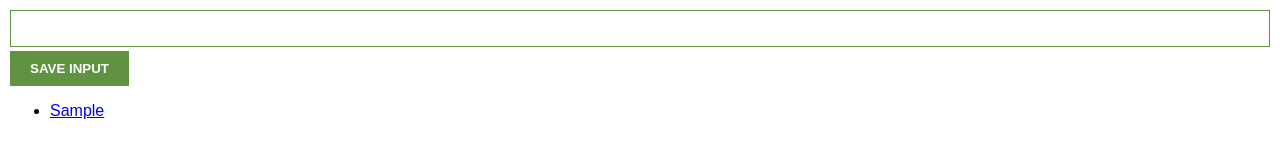
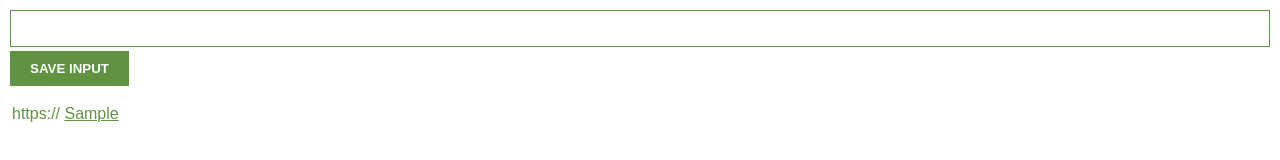
Before and after one commit to grayd500/JS-Chrome-Extension-Project, a plain HTML site: page index.html in a window 1280 px wide. Both pictures are taken after typing "Sample" into the empty fields and a click on the button "SAVE INPUT". Drawn offline with Linux system fonts and the light colour scheme.

Commit message:
Update with a little CSS styling on the anchor tags

```diff
--- a/index.css
+++ b/index.css
@@ -14,8 +14,30 @@ input {
 
 button {
     background: #5f9341;
+    margin-bottom: 3px;
     color: white;
     padding: 10px 20px;
     border: none;
     font-weight: bold;
+
 }
+
+
+/* STYLE THE LIST ACCORDING TO THE DESIGN */
+ul {
+    padding-left: 0;
+   list-style: none;
+
+}
+
+li {
+    color: #5f9341;
+    margin: 2px;
+
+
+}
+
+a {
+    color: #5f9341;
+
+}
--- a/index.js
+++ b/index.js
@@ -15,6 +15,7 @@ function renderLeads() {
         // Refactor the code below to use a template string
         listItems += `
         <li>
+        https://
         <a target=_blank href= ${myLeads[i]}>
         ${myLeads[i]}
         </a>
```
